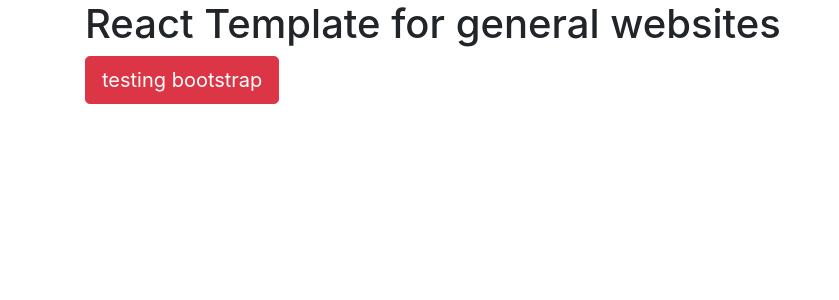
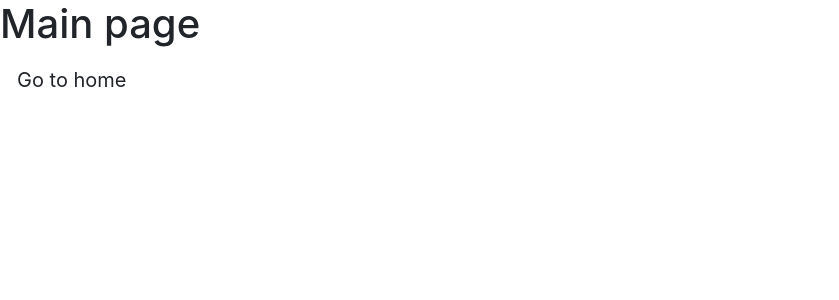
Before and after one commit to fobbytommy/react_template, a React (Create React App) app: page / in a window 1280 px wide. Shown: the top 300 px of the page, without its empty margins (0-839 px from the left). Built offline with nearby package versions, Linux system fonts and the light colour scheme.

Commit message:
SPA set up initialized by 'Router' component.

```diff
--- a/package.json
+++ b/package.json
@@ -7,6 +7,7 @@
     "moment": "^2.22.2",
     "react": "^16.5.2",
     "react-dom": "^16.5.2",
+    "react-router-dom": "^4.3.1",
     "react-scripts": "1.1.5",
     "styled-components": "^3.4.9"
   },
--- /dev/null
+++ b/src/components/Main.js
@@ -0,0 +1,16 @@
+import React, { Component } from 'react';
+
+class Main extends Component {
+    render() {
+        return (
+            <div>
+            <h1>
+                Main page
+            </h1>
+                <button className="btn btn-lg btn-primary-outline">Go to home</button>
+            </div>
+         );
+    }
+}
+
+export default Main;
--- /dev/null
+++ b/src/components/NotFound.js
@@ -0,0 +1,10 @@
+import React from 'react';
+
+const NotFound = () => (
+	<div className="text-center">
+		<h1>PAGE NOT FOUND</h1>
+		<a href="/">go back to main</a>
+	</div>
+);
+
+export default NotFound;
--- /dev/null
+++ b/src/components/Router.js
@@ -0,0 +1,19 @@
+import React from 'react';
+import { BrowserRouter, Route, Switch } from 'react-router-dom';
+import Main from './Main';
+import App from '../App';
+import NotFound from './NotFound';
+
+const Router = () => {
+	return (
+		<BrowserRouter>
+			<Switch>
+				<Route exact path="/" component={Main} />
+				<Route path="/home" component={App} />
+				<Route component={NotFound} />
+			</Switch>
+		</BrowserRouter>
+	);
+};
+
+export default Router;
--- a/src/index.js
+++ b/src/index.js
@@ -1,10 +1,10 @@
 import React from 'react';
 import ReactDOM from 'react-dom';
 import './index.css';
-import App from './App';
+import Router from './components/Router';
 import registerServiceWorker from './registerServiceWorker';
 // bootstrap 4 css
 import '../node_modules/bootstrap/dist/css/bootstrap.min.css';
 
-ReactDOM.render(<App />, document.getElementById('root'));
+ReactDOM.render(<Router />, document.getElementById('root'));
 registerServiceWorker();
```
Also changed, not shown: 1 other file (tests, documents, lock files or other folders).
